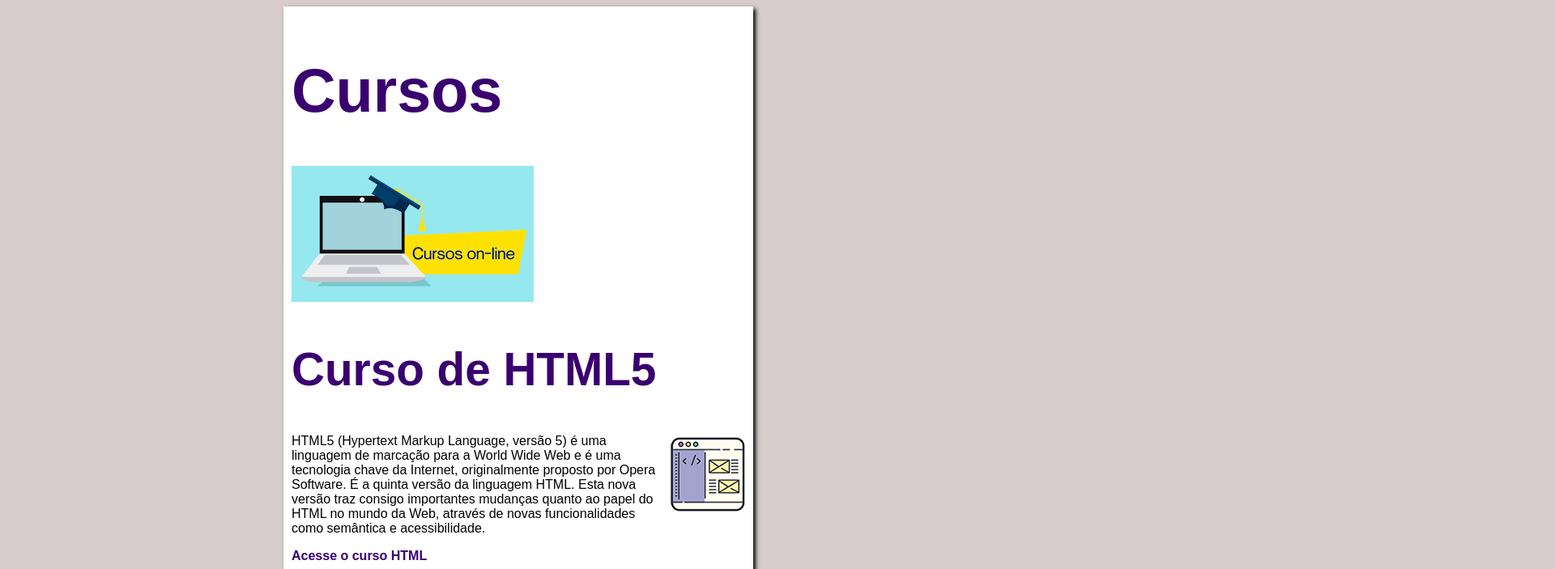
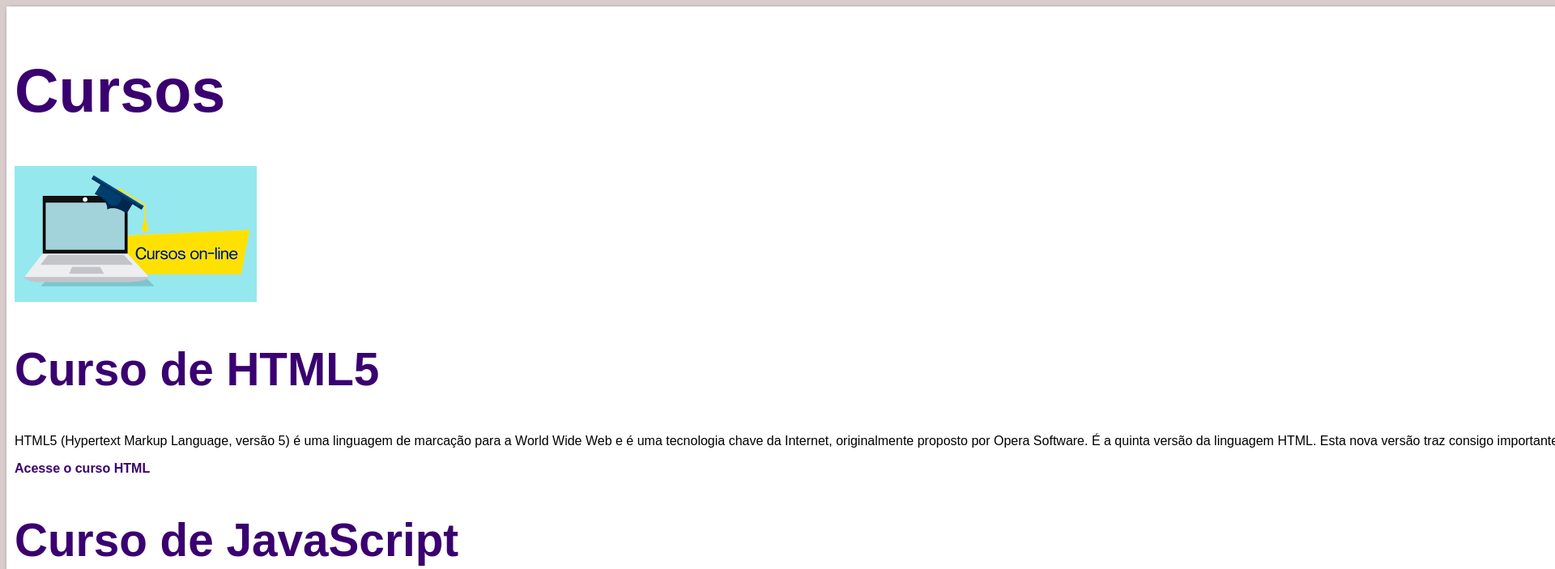
Before and after one commit to PEDROMANUELPESSOA/projeto-site, a plain HTML site: page index.html in a window 1280 px wide. Shown: the top 703 px of the page at 81% size, 1920 px wide, since content can reach past the window. Drawn offline with Linux system fonts and the light colour scheme.

Commit message:
Update style.css

```diff
--- a/estilos/style.css
+++ b/estilos/style.css
@@ -7,7 +7,7 @@ body{
 }
 main{
     background-color: white;
-    width: 560px;
+    width: 6000px;
     margin: auto;
     padding: 10px;
     box-shadow: 3px 3px 5px black;
```
